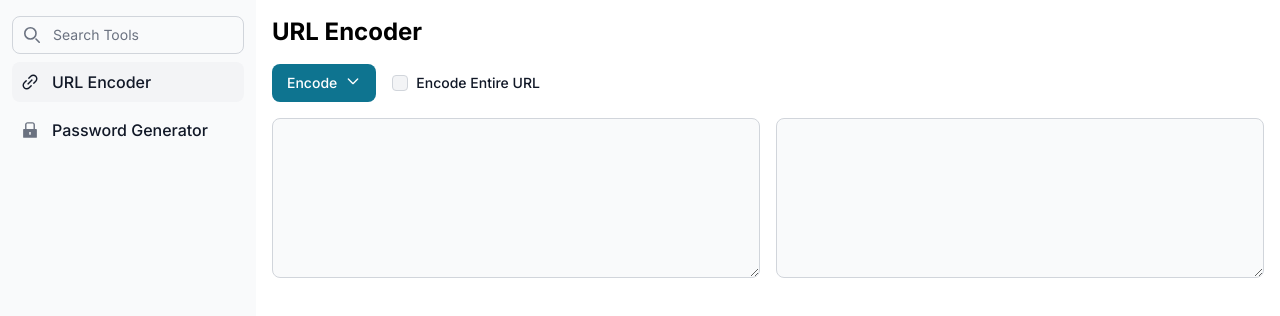
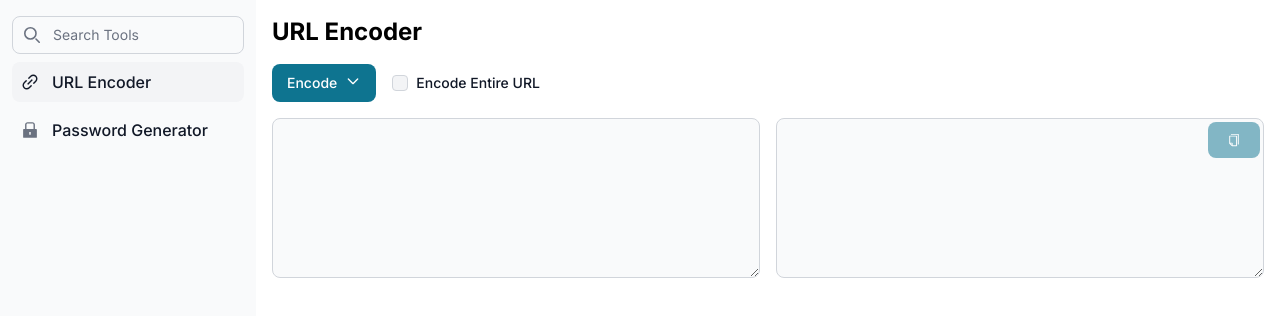
Before and after one commit to anampartho/help-a-dev, a Next.js app: page /tools in a window 1280 px wide. Shown: the top 316 px of the page. Built offline with nearby package versions, Linux system fonts and the light colour scheme.

Commit message:
Add copy to clipboard functionality

```diff
--- a/src/app/layout.tsx
+++ b/src/app/layout.tsx
@@ -23,7 +23,7 @@ export default function RootLayout({
     <html lang="en">
       <body className={inter.className}>
         <ToastContainer
-          position="top-center"
+          position="bottom-right"
           autoClose={5000}
           hideProgressBar={true}
           newestOnTop={false}
--- a/src/components/Button/index.tsx
+++ b/src/components/Button/index.tsx
@@ -7,9 +7,10 @@ const Button = ({
   onClick = () => {},
   loading = false,
   disabled = false,
+  className = "",
 }: ButtonType) => {
   return (
-    <FlowButton onClick={onClick} disabled={disabled}>
+    <FlowButton onClick={onClick} disabled={disabled} className={className}>
       {children}
       {loading && <Spinner className="ml-1" size="sm" />}
     </FlowButton>
--- /dev/null
+++ b/src/components/CopyToClipboard/index.tsx
@@ -0,0 +1,47 @@
+import React, { useState } from "react";
+import { AiOutlineCopy, AiOutlineCheck } from "react-icons/ai";
+import Button from "@/components/Button";
+import { toast } from "react-toastify";
+
+const CopyToClipboard = ({ text }: { text?: string }) => {
+  const [isCopied, setIsCopied] = useState(false);
+
+  async function copyTextToClipboard(text: string | undefined) {
+    if (!text) return;
+
+    if ("clipboard" in navigator) {
+      return await navigator.clipboard.writeText(text);
+    } else {
+      return document.execCommand("copy", true, text);
+    }
+  }
+
+  const handleCopy = () => {
+    copyTextToClipboard(text)
+      .then(() => {
+        setIsCopied(true);
+        toast.success("Successfully copied to clipboard!");
+
+        setTimeout(() => {
+          setIsCopied(false);
+        }, 1500);
+      })
+      .catch((e) => {
+        console.log(e);
+      });
+  };
+
+  return (
+    <>
+      <Button
+        className="absolute top-1 right-1"
+        onClick={handleCopy}
+        disabled={!text}
+      >
+        {isCopied ? <AiOutlineCheck /> : <AiOutlineCopy />}
+      </Button>
+    </>
+  );
+};
+
+export default CopyToClipboard;
--- a/src/components/Tool/PasswordGenerator/index.tsx
+++ b/src/components/Tool/PasswordGenerator/index.tsx
@@ -5,6 +5,7 @@ import Button from "@/components/Button";
 import { useMutation } from "react-query";
 import { fetchPassword } from "@/helpers/api";
 import { toast } from "react-toastify";
+import CopyToClipboard from "@/components/CopyToClipboard";
 
 const PasswordGenerator = () => {
   const [selectedOptions, setSelectedOptions] = useState(["lcaz"]);
@@ -120,7 +121,8 @@ const PasswordGenerator = () => {
           </div>
         </div>
 
-        <div className="flex col-span-2 justify-center rounded h-40 dark:bg-gray-800">
+        <div className="flex col-span-2 justify-center rounded h-40 dark:bg-gray-800 relative">
+          <CopyToClipboard text={generatedPassword} />
           <Textarea
             id="generated-password"
             rows={4}
--- a/src/components/Tool/URLEncoder/index.tsx
+++ b/src/components/Tool/URLEncoder/index.tsx
@@ -2,6 +2,7 @@
 import React, { useEffect, useState } from "react";
 import { Dropdown, Textarea, Checkbox, Label } from "flowbite-react";
 import { toast } from "react-toastify";
+import CopyToClipboard from "@/components/CopyToClipboard";
 
 const URLEncoder = () => {
   const [action, setAction] = useState("encode");
@@ -82,7 +83,8 @@ const URLEncoder = () => {
             }}
           ></Textarea>
         </div>
-        <div className="flex justify-center rounded h-40 dark:bg-gray-800">
+        <div className="flex justify-center rounded h-40 dark:bg-gray-800 relative">
+          <CopyToClipboard text={convertedString} />
           <Textarea
             id="input-string"
             rows={4}
--- a/src/utils/interfaces.ts
+++ b/src/utils/interfaces.ts
@@ -5,4 +5,5 @@ export type Button = {
   onClick?: MouseEventHandler<HTMLButtonElement> | undefined;
   loading?: boolean;
   disabled?: boolean;
+  className?: string;
 };
```
